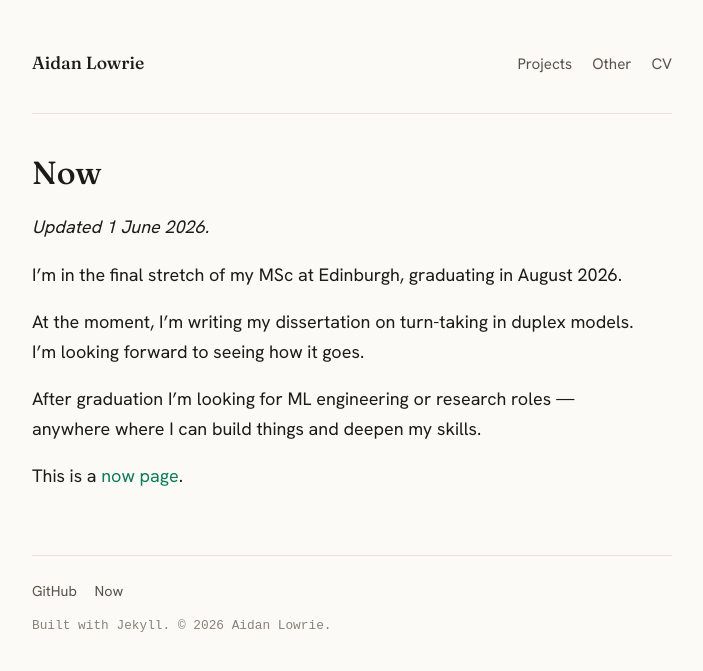
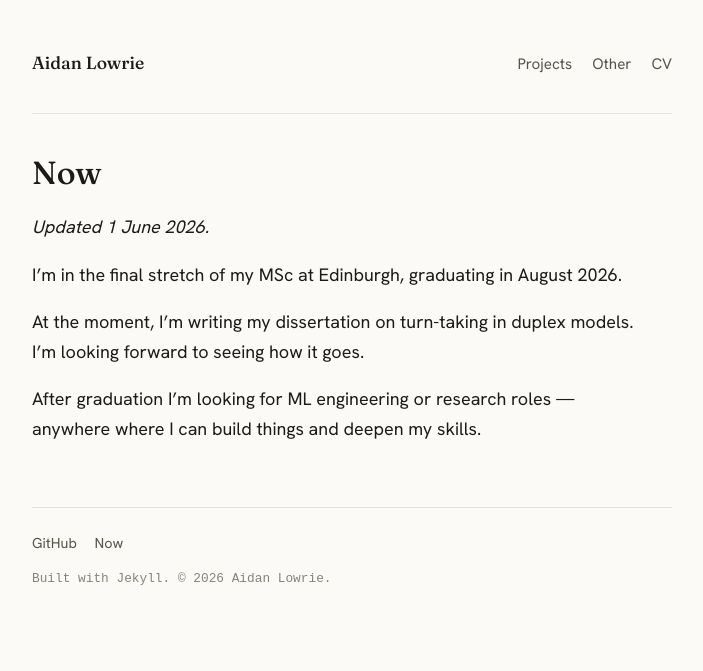
Before and after one commit to aidanlowrie/aidanlowrie.github.io, a Jekyll site: the page built from now.md, in a window 1280 px wide. Shown: the top 671 px of the page, without its empty margins (288-991 px from the left). Built offline with Jekyll 4.4.1, drawn with Linux system fonts in a browser that asks for light colours; some web fonts are replaced.

Commit message:
Remove now page explainer

```diff
--- a/now.md
+++ b/now.md
@@ -14,5 +14,3 @@ looking forward to seeing how it goes.
 
 After graduation I'm looking for ML engineering or research roles — anywhere
 where I can build things and deepen my skills.
-
-This is a [now page](https://nownownow.com/about).
```
